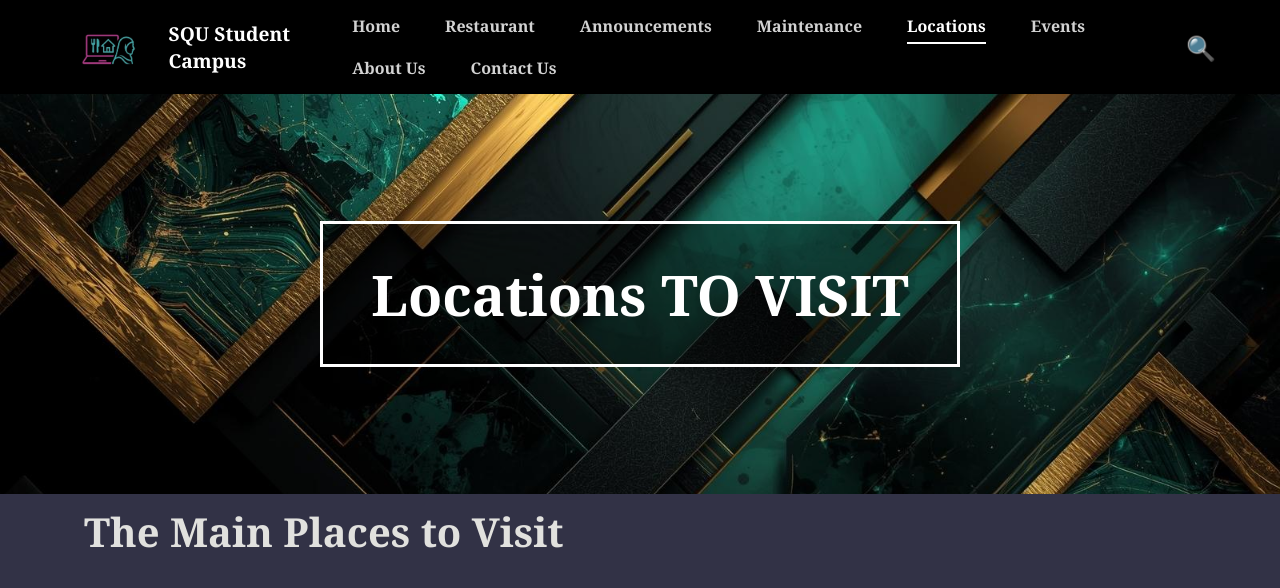
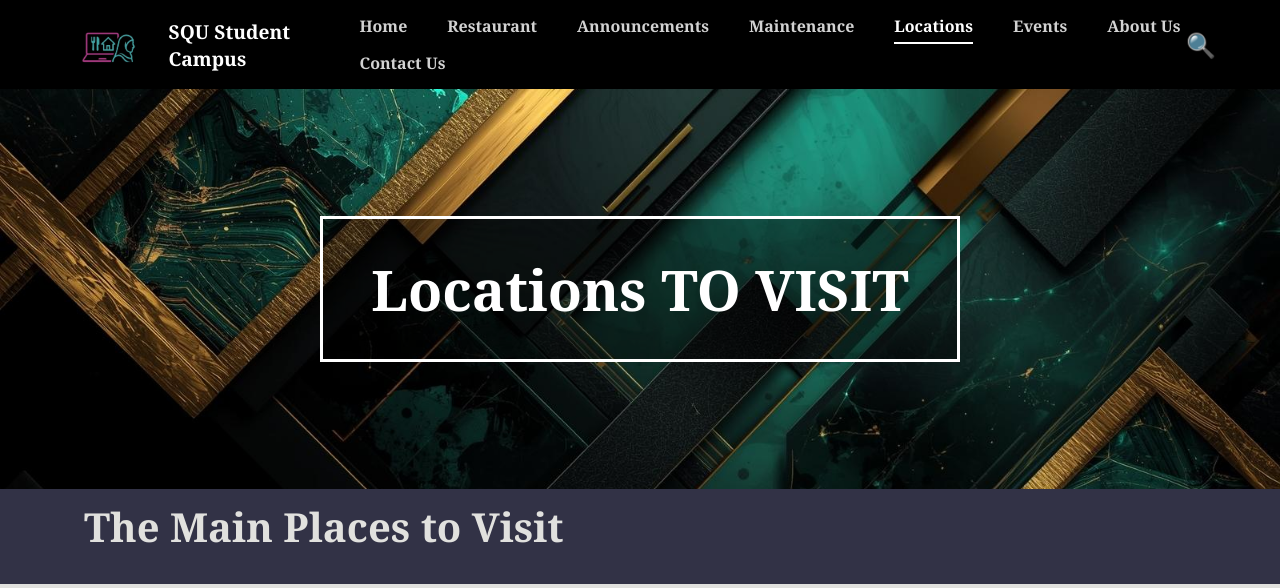
Before and after one commit to Toqa-22/Web-project, a PHP site: page /Locations.html in a window 1280 px wide. Shown: the top 588 px of the page. Run offline with PHP 8.4, Linux system fonts and the light colour scheme.

Commit message:
change the gap between the navigation

```diff
--- a/Web_project/Style.css
+++ b/Web_project/Style.css
@@ -135,7 +135,7 @@ nav ul {
     padding: 0;
     text-align: left;
     flex-wrap: wrap;
-    gap: 20px;
+    gap: 15px;
 }
 
 nav li {
```
